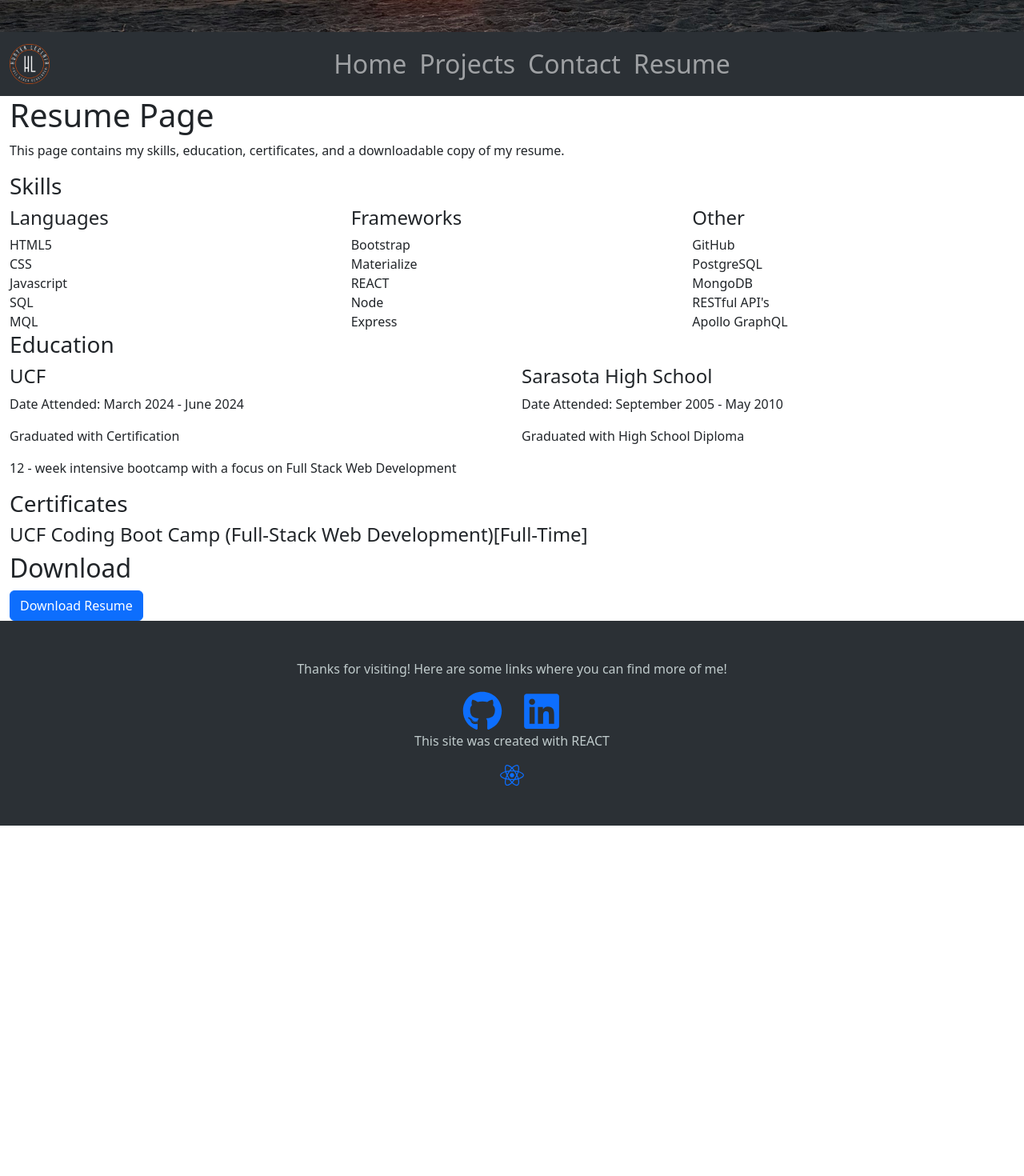
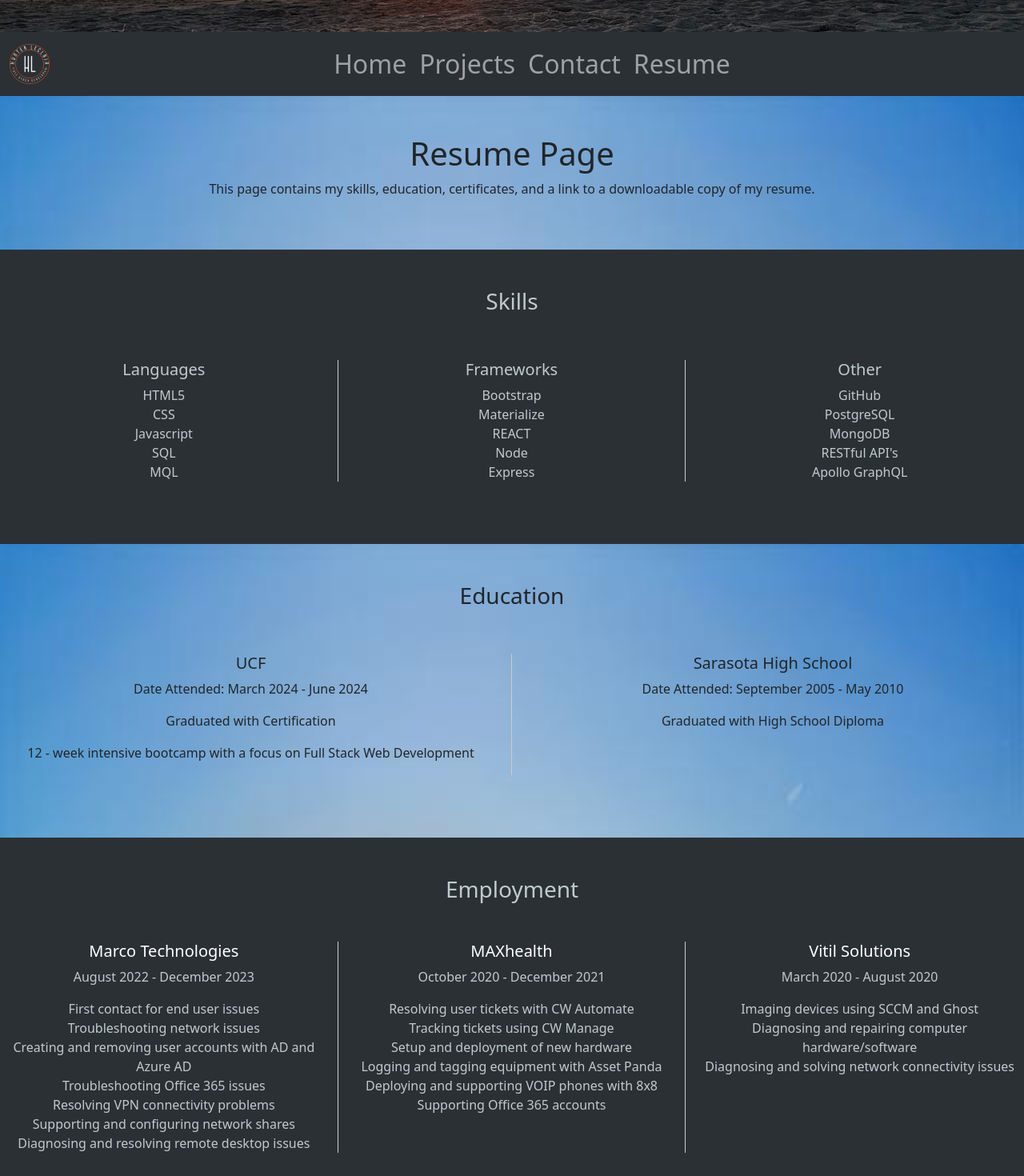
Before and after one commit to TurnerHelical/reactPortfolio, a React (Vite) app: page /Resume in a window 1280 px wide. Shown: the part 260-1730 px from the top of the page at 80% size. Before the commit the page ends 1292 px from the top, so only its background shows below. Built offline with nearby package versions, Linux system fonts and the light colour scheme.

Commit message:
finished the resume page

```diff
--- a/src/pages/resume.jsx
+++ b/src/pages/resume.jsx
@@ -2,17 +2,26 @@ import Container from 'react-bootstrap/Container';
 import Row from 'react-bootstrap/Row';
 import Col from 'react-bootstrap/Col';
 import Button from 'react-bootstrap/Button';
+import '../styles/resume.css'
 
 export default function ResumePage() {
   return (
-    <Container fluid>
+    <Container fluid className='p-0'>
+      <Row className='text-center py-5' id='resumeTitle'>
+        <Col>
           <h1>Resume Page</h1>
-      <p>This page contains my skills, education, certificates, and a downloadable copy of my resume.</p>
-
-      <Row>
+          <p>This page contains my skills, education, certificates, and a link to a downloadable copy of my resume.</p>
+        </Col>
+      </Row>
+      <div id='skillSection'>
+        <Row className='text-center py-5' >
+          <Col>
             <h3>Skills</h3>
-        <Col>
-          <h4>Languages</h4>
+          </Col>
+        </Row>
+        <Row className='text-center pb-5' id='skillList'>
+          <Col md={12} lg={4} className="skill-col">
+            <h5>Languages</h5>
             <ul>
               <li>HTML5</li>
               <li>CSS</li>
@@ -21,8 +30,8 @@ export default function ResumePage() {
               <li>MQL</li>
             </ul>
           </Col>
-        <Col>
-          <h4>Frameworks</h4>
+          <Col md={12} lg={4} className="skill-col">
+            <h5>Frameworks</h5>
             <ul>
               <li>Bootstrap</li>
               <li>Materialize</li>
@@ -31,8 +40,8 @@ export default function ResumePage() {
               <li>Express</li>
             </ul>
           </Col>
-        <Col>
-          <h4>Other</h4>
+          <Col md={12} lg={4} className="skill-col">
+            <h5>Other</h5>
             <ul>
               <li>GitHub</li>
               <li>PostgreSQL</li>
@@ -42,32 +51,73 @@ export default function ResumePage() {
             </ul>
           </Col>
         </Row>
+      </div>
 
-      <Row>
+      <div id='eduSection'>
+        <Row className='text-center py-5' >
+          <Col>
             <h3>Education</h3>
-        <Col>
-          <h4>UCF</h4>
+          </Col>
+        </Row>
+        <Row className='text-center pb-5' id='eduList'>
+          <Col md={12} lg={6} className="edu-col">
+            <h5>UCF</h5>
             <p>Date Attended: March 2024 - June 2024</p>
             <p>Graduated with Certification</p>
             <p>12 - week intensive bootcamp with a focus on Full Stack Web Development</p>
           </Col>
-        <Col>
-          <h4>Sarasota High School</h4>
+          <Col md={12} lg={6} className="edu-col">
+            <h5>Sarasota High School</h5>
             <p>Date Attended: September 2005 - May 2010</p>
             <p>Graduated with High School Diploma</p>
           </Col>
         </Row>
-
-      <Row>
-        <h3>Certificates</h3>
-        <h4>UCF Coding Boot Camp (Full-Stack Web Development)[Full-Time]</h4>
+      </div>
+      <Row className='text-center py-5' id='empSection'>
+        <h3 className='mb-5'>Employment</h3>
+        <Col md={12} lg={4} className="emp-col">
+          <h5 className='empTitle'>Marco Technologies</h5>
+          <p>August 2022 - December 2023</p>
+          <ul>
+            <li>First contact for end user issues</li>
+            <li>Troubleshooting network issues</li>
+            <li>Creating and removing user accounts with AD and Azure AD</li>
+            <li>Troubleshooting Office 365 issues</li>
+            <li>Resolving VPN connectivity problems</li>
+            <li>Supporting and configuring network shares</li>
+            <li>Diagnosing and resolving remote desktop issues</li>
+          </ul>
+        </Col>
+        <Col md={12} lg={4} className="emp-col">
+          <h5 className='empTitle'>MAXhealth</h5>
+          <p>October 2020 - December 2021</p>
+          <ul>
+            <li>Resolving user tickets with CW Automate</li>
+            <li>Tracking tickets using CW Manage</li>
+            <li>Setup and deployment of new hardware</li>
+            <li>Logging and tagging equipment with Asset Panda</li>
+            <li>Deploying and supporting VOIP phones with 8x8</li>
+            <li>Supporting Office 365 accounts</li>
+          </ul>
+        </Col>
+        <Col md={12} lg={4} className="emp-col">
+          <h5 className='empTitle'>Vitil Solutions</h5>
+          <p>March 2020 - August 2020</p>
+          <ul>
+            <li>Imaging devices using SCCM and Ghost </li>
+            <li>Diagnosing and repairing computer hardware/software</li>
+            <li>Diagnosing and solving network connectivity issues</li>
+          </ul>
+        </Col>
       </Row>
 
-      <Row>
-        <h2>Download</h2>
+      <Row className='text-center py-5' id='certSection'>
+        <h3>Certificates</h3>
+        <h5 className='pt-3'>UCF Coding Boot Camp (Full-Stack Web Development)[Full-Time]</h5>
+        <h2 className='mt-3'>Download</h2>
         <Col>
-          <a href="https://docs.google.com/document/d/1E4oEbslSumCWTRv1V5xcVACMnuWevZZkxwKBFBTSGQw/edit?usp=sharing" download>
-            <Button variant="primary">Download Resume</Button>
+          <a href="https://docs.google.com/document/d/1E4oEbslSumCWTRv1V5xcVACMnuWevZZkxwKBFBTSGQw/edit?usp=sharing" target="_blank">
+            <Button variant="primary" className='mt-3'>Download Resume</Button>
           </a>
         </Col>
       </Row>
--- /dev/null
+++ b/src/styles/resume.css
@@ -0,0 +1,90 @@
+#resumeTitle {
+    background-image: url('../assets/welcomeBackground.jpg');
+    background-repeat: no-repeat;
+    background-size: cover;
+}
+
+#skillSection {
+    background-color: #2b3035;
+    color: #c0cbcc;
+}
+
+#eduSection {
+    background-image: url('../assets/welcomeBackground.jpg');
+    background-repeat: no-repeat;
+    background-size: cover;
+}
+
+
+#empSection {
+    background-color: #2b3035;
+    color: #c0cbcc;
+}
+
+#certSection {
+    background-image: url('../assets/welcomeBackground.jpg');
+    background-repeat: no-repeat;
+    background-size: cover;
+}
+
+.empTitle {
+    color: white;
+}
+
+#empSection .emp-col {
+    border-right: 1px solid #ccc;
+    padding: 0 20px;
+    margin-bottom: 30px;
+  }
+
+  #empSection .emp-col:last-child {
+    border-right: none;
+  }
+  /* Skills Section */
+#skillList .skill-col {
+    border-right: 1px solid #ccc;
+    padding: 0 20px;
+    margin-bottom: 30px;
+  }
+
+  #skillList .skill-col:last-child {
+    border-right: none;
+  }
+
+  /* Education Section */
+  #eduList .edu-col {
+    border-right: 1px solid #ccc;
+    padding: 0 20px;
+    margin-bottom: 30px;
+
+  }
+
+  #eduList .edu-col:last-child {
+    border-right: none;
+  }
+
+  @media (max-width: 991px) {
+    #skillList .skill-col,
+    #eduList .edu-col {
+      border-right: none;
+      border-bottom: 1px solid #ccc;
+      padding: 20px 0;
+    }
+
+    #skillList .skill-col:last-child,
+    #eduList .edu-col:last-child {
+      border-bottom: none;
+    }
+  }
+
+  @media (max-width: 991px) {
+    #empSection .emp-col {
+      border-right: none;
+      border-bottom: 1px solid #ccc;
+      padding: 20px 0;
+    }
+
+    #empSection .emp-col:last-child {
+      border-bottom: none;
+    }
+  }
```
Lines whose indentation alone changed are shown as unchanged.
